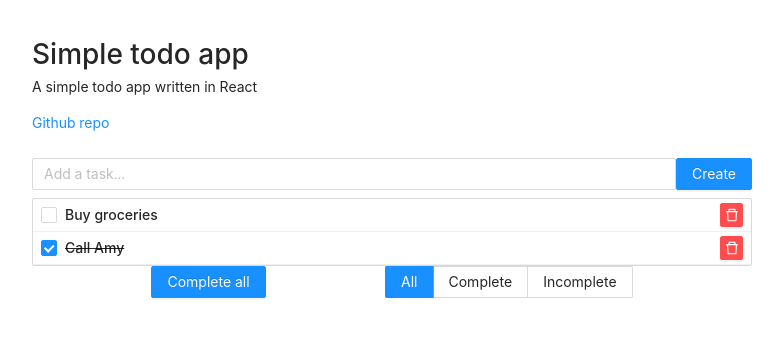
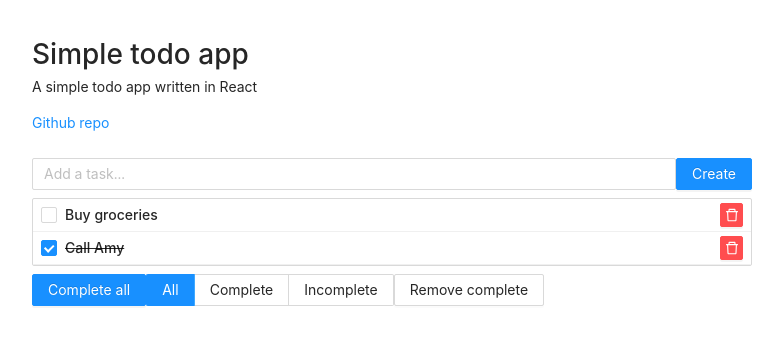
Before and after one commit to matobeno1/simple-todo-app, a React (Create React App) app: page / in a window 1280 px wide. Shown: the top 344 px of the page, without its empty margins (248-1031 px from the left). Built offline with nearby package versions, Linux system fonts and the light colour scheme.

Commit message:
Displaying remove complete button

```diff
--- a/src/components/RemoveCompletedButton/RemoveCompletedButton.ts
+++ b/src/components/RemoveCompletedButton/RemoveCompletedButton.ts
@@ -1,10 +1,18 @@
-import { connect, MapDispatchToProps } from "react-redux";
+import { connect, MapDispatchToProps, MapStateToProps } from "react-redux";
 import { RemoveCompletedButtonComponent, RemoveCompletedButtonComponentProps } from "../RemoveCompletedButtonComponent";
 import { NoneProps } from "../../types";
+import { IRootState } from "../../store/types";
+import { getCompleteTodosAmount } from "../../modules/todos/selectors";
 
-
+type StateProps = Pick<RemoveCompletedButtonComponentProps, "noCompleteTodos">;
 type DispatchProps = Pick<RemoveCompletedButtonComponentProps, "onClick">;
 
-const mapDispatchToProps: MapDispatchToProps<DispatchProps, NoneProps>;
+const mapStateToProps: MapStateToProps<StateProps, NoneProps, IRootState> = (state) => ({
+	noCompleteTodos: getCompleteTodosAmount(state) === 0
+});
 
-export const RemoveCompletedButton = connect()();
+const mapDispatchToProps: MapDispatchToProps<DispatchProps, NoneProps> = (dispatch) => ({
+	onClick: () => ({ type: "todo" })
+});
+
+export const RemoveCompletedButton = connect(mapStateToProps, mapDispatchToProps)(RemoveCompletedButtonComponent);
--- a/src/components/RemoveCompletedButton/index.ts
+++ b/src/components/RemoveCompletedButton/index.ts
@@ -0,0 +1 @@
+export { RemoveCompletedButton } from "./RemoveCompletedButton";
--- a/src/components/TodoListActionsComponent/TodoListActionsComponent.module.scss
+++ b/src/components/TodoListActionsComponent/TodoListActionsComponent.module.scss
@@ -1,4 +1,4 @@
 .root {
   display: flex;
-  justify-content: space-evenly;
+  margin-top: .5rem;
 }
--- a/src/components/TodoListActionsComponent/TodoListActionsComponent.tsx
+++ b/src/components/TodoListActionsComponent/TodoListActionsComponent.tsx
@@ -1,6 +1,7 @@
 import React, { FunctionComponent } from "react";
 import { TodosFilter } from "../TodosFilter";
 import { ToggleCompleteAllButton } from "../ToggleCompleteAllButton";
+import { RemoveCompletedButton } from "../RemoveCompletedButton";
 
 import classes from "./TodoListActionsComponent.module.scss";
 
@@ -8,5 +9,6 @@ export const TodoListActionsComponent: FunctionComponent = () => (
 	<div className={classes.root}>
 		<ToggleCompleteAllButton />
 		<TodosFilter />
+		<RemoveCompletedButton />
 	</div>
 );
--- a/src/modules/todos/selectors.ts
+++ b/src/modules/todos/selectors.ts
@@ -85,3 +85,7 @@ export const areAllTodosComplete: Selector<IRootState, boolean> = (state) => (
 export const isTodoListEmpty: Selector<IRootState, boolean> = (state) => (
 	getAllTodosCount(state) === 0
 );
+
+export const getCompleteTodosAmount: Selector<IRootState, number> = (state) => (
+	getCompleteTodosIds(state).length
+);
```
